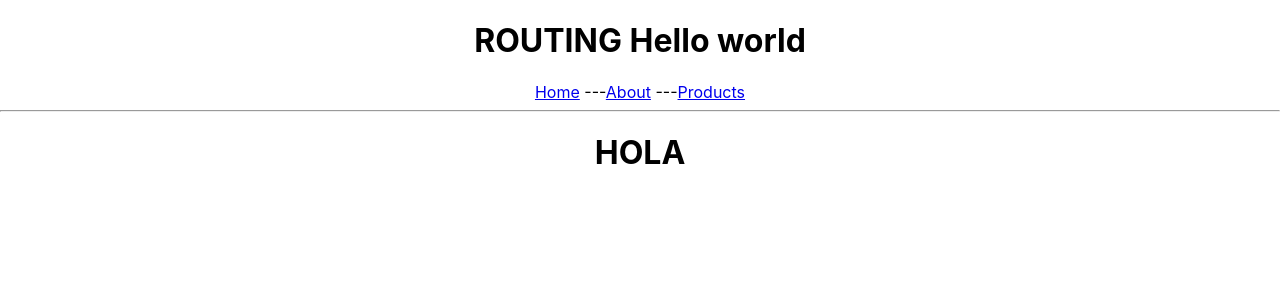
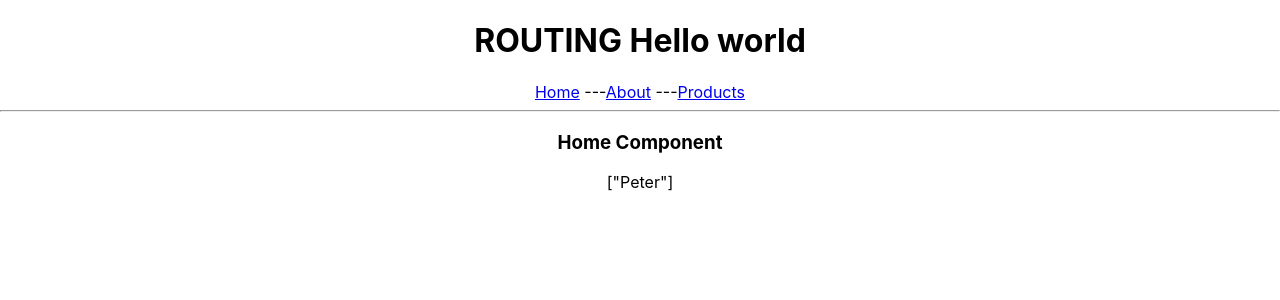
Before and after one commit to Oscartic/bank-app, a React (Create React App) app: page / in a window 1280 px wide. Shown: the top 300 px of the page. Built offline with nearby package versions, Linux system fonts and the light colour scheme.

Commit message:
add context in routes :building_construction:

```diff
--- a/src/App.js
+++ b/src/App.js
@@ -1,4 +1,5 @@
 import { BrowserRouter, Link, Routes, Route } from "react-router-dom";
+import UserProvider from './context/users/Provider';
 import Home from './pages/Home';
 import About from './pages/About';
 import Products from './pages/Products';
@@ -14,11 +15,13 @@ function App() {
         <Link to='/about'>About</Link> ---
         <Link to='/products'>Products</Link>
         <hr />
-        <Routes>
-          <Route path='/' exact element={<Home/>} />
-          <Route path='/about' element={<About/>} />
-          <Route path='/products' element={<Products/>} />
-        </Routes>
+        <UserProvider>
+          <Routes>
+            <Route path='/' exact element={<Home/>} />
+            <Route path='/about' element={<About/>} />
+            <Route path='/products' element={<Products/>} />
+          </Routes>
+        </UserProvider>
       </div>
     </BrowserRouter>
   );
--- /dev/null
+++ b/src/context/users/Provider.js
@@ -0,0 +1,11 @@
+import UserContext from "./index";
+
+const UserProvider = ({children}) => {
+    return (
+        <UserContext.Provider value={ {users: ['Peter']} }>
+            {children}
+        </UserContext.Provider>
+    );
+}
+
+export default UserProvider;
--- /dev/null
+++ b/src/context/users/index.js
@@ -0,0 +1,5 @@
+import { createContext } from "react";
+
+const UserContext = createContext(null);
+
+export default UserContext;
--- a/src/pages/Home.js
+++ b/src/pages/Home.js
@@ -1,4 +1,14 @@
-function Home (){
-    return <h1>HOLA</h1>
+import { useContext } from 'react';
+import UserContext from '../context/users';
+
+const Home = () => {
+    const { users } = useContext(UserContext);
+
+    return (
+        <>
+            <h3>Home Component</h3>
+            {JSON.stringify(users)}
+        </>
+    )
 };
 export default Home;
```
Also changed, not shown: 1 other file (tests, documents, lock files or other folders).
